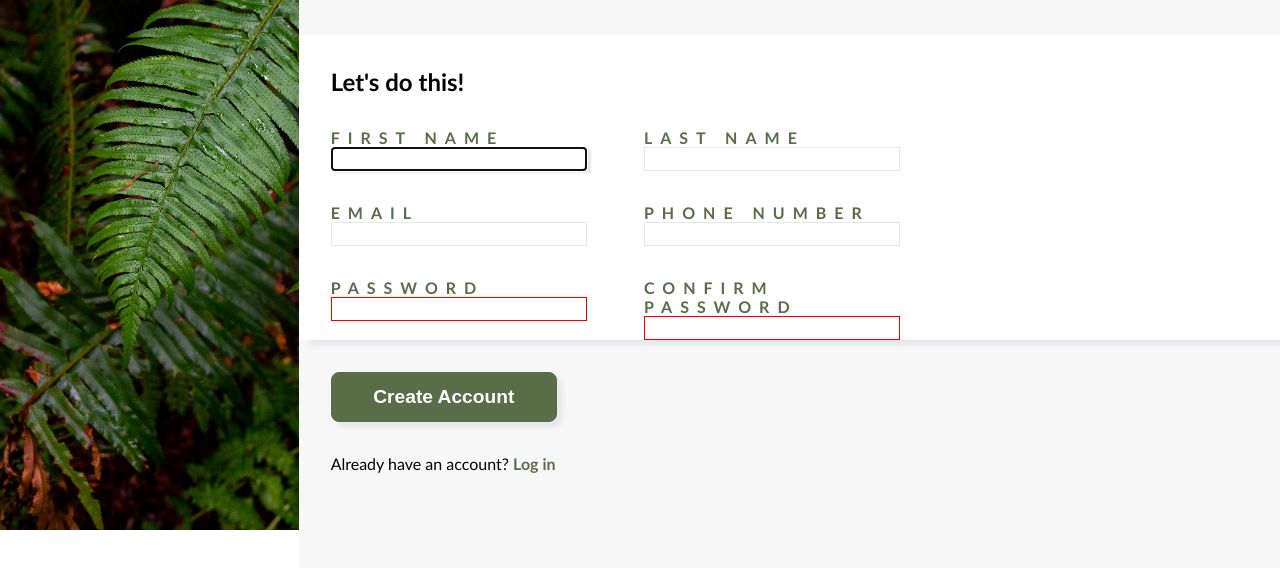
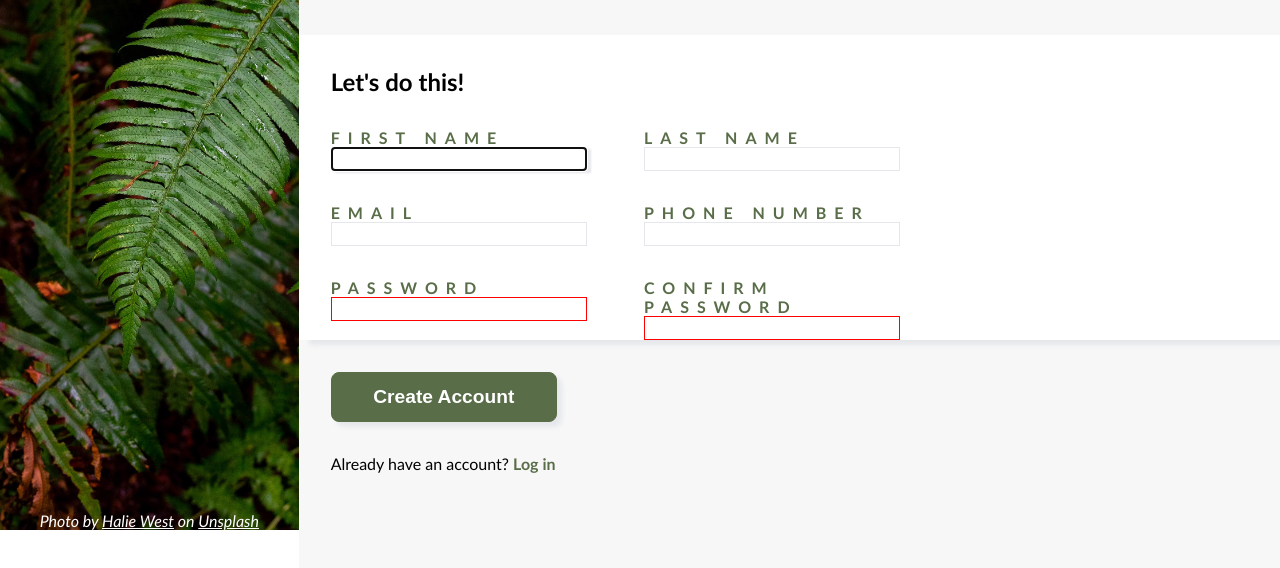
Before and after one commit to replakcan/Sign-up-Form, a plain HTML site: page index.html in a window 1280 px wide. Shown: the part 270-838 px from the top of the page. Drawn offline with Linux system fonts and the light colour scheme.

Commit message:
Gives credit to photo

```diff
--- a/index.css
+++ b/index.css
@@ -154,3 +154,12 @@ a:hover,
 button:hover {
   cursor: pointer;
 }
+
+.img-credit {
+  text-align: center;
+  color: white;
+  position: absolute;
+  margin: auto;
+  bottom: 0;
+  width: 100%;
+}
--- a/index.html
+++ b/index.html
@@ -12,6 +12,7 @@
         <img src="./public/odin-lined.png" />
         <h1>ODIN</h1>
       </div>
+      <p class="img-credit"><em>Photo by <u>Halie West</u> on <u> Unsplash</em></u></p>
     </section>
 
     <section class="right-section">
```
